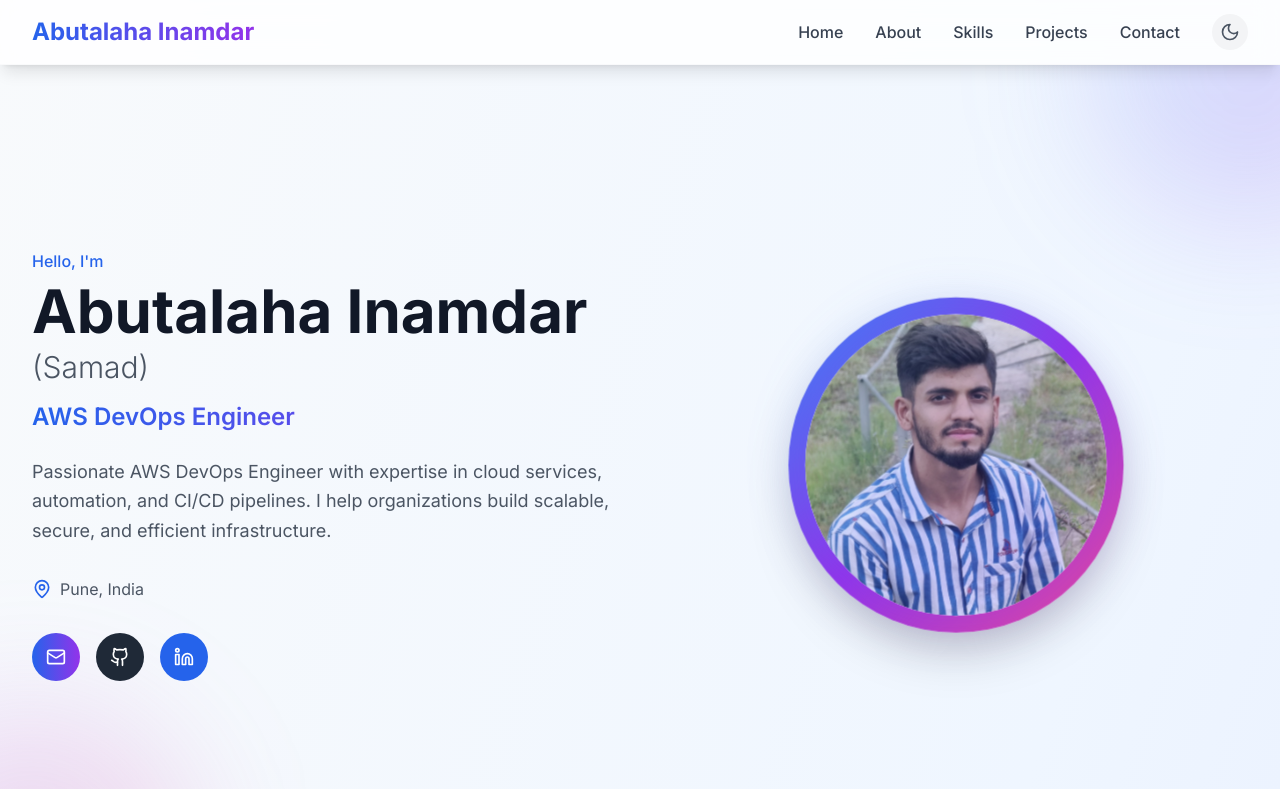
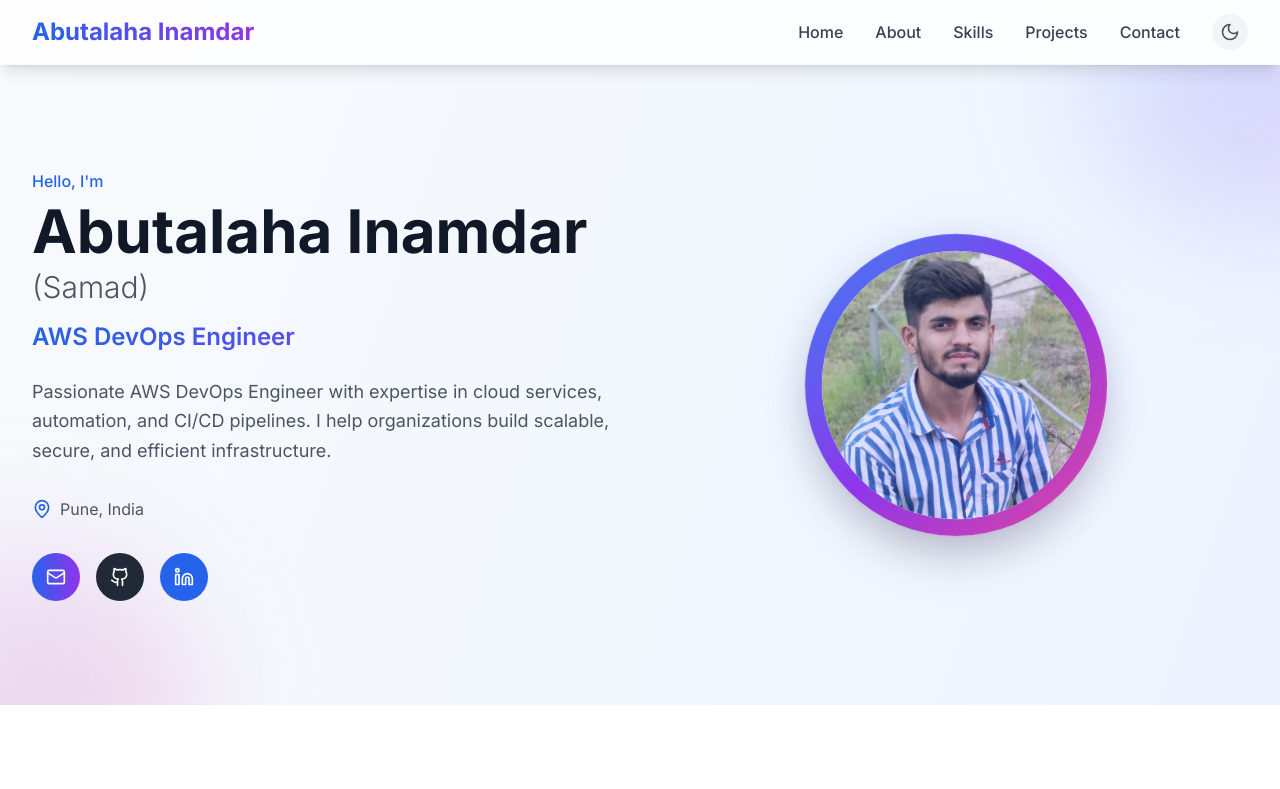
Before and after one commit to Samad-I/Samad-I.github.io, a React (Vite) app: page / in a window 1280 px wide. Shown: the top 789 px of the page. Built offline with nearby package versions, Linux system fonts and the light colour scheme.

Commit message:
Fix: Improve hero section image and height
- Improved image clarity in the hero section.
- Reduced the height of the hero section for better visual appeal.

```diff
--- a/src/components/HeroSection.tsx
+++ b/src/components/HeroSection.tsx
@@ -3,7 +3,7 @@ import { MapPin, Github, Linkedin, Mail } from 'lucide-react';
 
 export const HeroSection = () => {
   return (
-    <section id="home" className="min-h-screen flex items-center justify-center py-20 relative overflow-hidden">
+    <section id="home" className="min-h-[80vh] flex items-center justify-center py-16 relative overflow-hidden">
       {/* Background decoration */}
       <div className="absolute inset-0 overflow-hidden">
         <div className="absolute -top-40 -right-32 w-80 h-80 bg-gradient-to-br from-blue-400/20 to-purple-600/20 rounded-full blur-3xl"></div>
@@ -53,12 +53,12 @@ export const HeroSection = () => {
 
           <div className="lg:w-1/2 flex justify-center">
             <div className="relative group">
-              <div className="w-80 h-80 bg-gradient-to-br from-blue-500 via-purple-600 to-pink-500 rounded-full flex items-center justify-center hover:scale-105 transition-all duration-500 shadow-2xl animate-pulse p-2">
-                <div className="w-72 h-72 bg-white dark:bg-gray-800 rounded-full flex items-center justify-center shadow-inner overflow-hidden">
+              <div className="w-72 h-72 bg-gradient-to-br from-blue-500 via-purple-600 to-pink-500 rounded-full flex items-center justify-center hover:scale-105 transition-all duration-500 shadow-2xl animate-pulse p-1">
+                <div className="w-64 h-64 bg-white dark:bg-gray-800 rounded-full flex items-center justify-center shadow-inner overflow-hidden">
                   <img
                     src="/lovable-uploads/9db60c7a-b0bb-483f-9d3d-c13e74844c29.png"
                     alt="Abutalaha Inamdar"
-                    className="w-full h-full object-cover rounded-full"
+                    className="w-full h-full object-cover object-center rounded-full filter brightness-110 contrast-110"
                   />
                 </div>
               </div>
```
